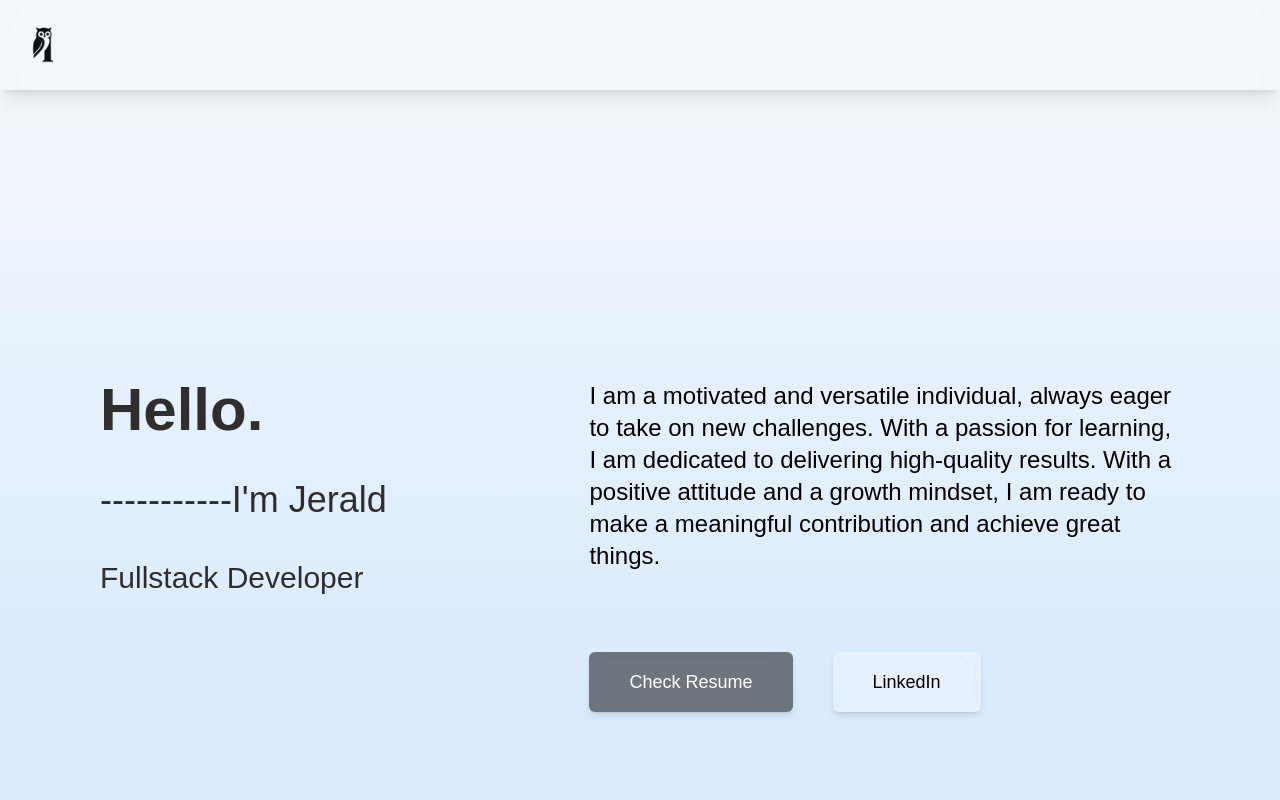
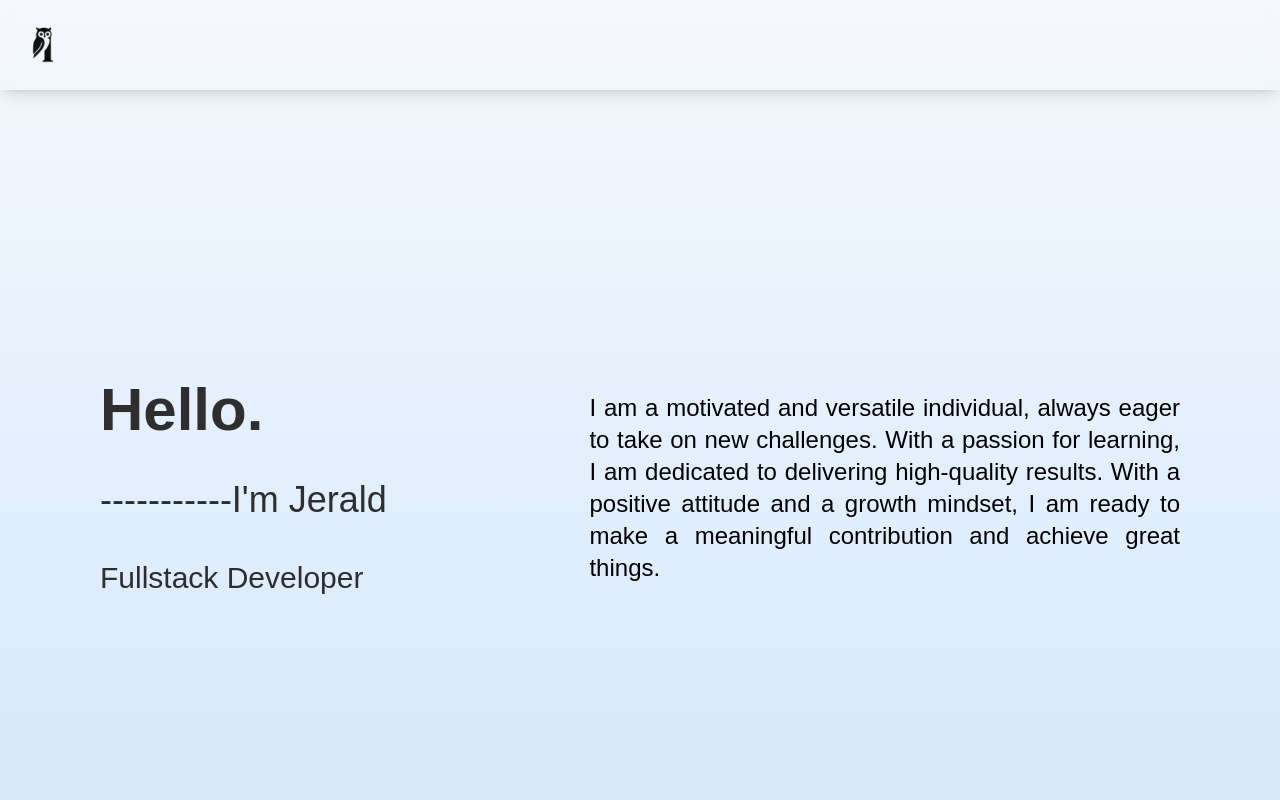
Before and after one commit to Lolillya/new-portfolio, a React (Vite) app: page / in a window 1280 px wide. Shown: the top 800 px of the page. Built offline with nearby package versions, Linux system fonts and the light colour scheme.

Commit message:
adjusted styles

```diff
--- a/src/components/about-me.tsx
+++ b/src/components/about-me.tsx
@@ -22,7 +22,7 @@ export const AboutMe = () => {
             <span className="text-6xl border-b border-border">About Me</span>
 
             <div>
-              <p>I'm a passionate web developer with over 5 years of coding experience and a deep love for software engineering. I enjoy building clean, functional, and user-friendly web applications, and I'm constantly exploring new technologies to expand my skill set. Currently, I'm also diving into the world of blockchain development, driven by a strong interest in decentralized technologies and their potential to reshape the digital landscape. Whether it's crafting sleek front-end interfaces or exploring smart contracts, I'm always excited to learn, build, and push the limits of what software can do.</p>
+              <p className="text-2xl text-justify">I'm a passionate web developer with over 5 years of coding experience and a deep love for software engineering. I enjoy building clean, functional, and user-friendly web applications, and I'm constantly exploring new technologies to expand my skill set. Currently, I'm also diving into the world of blockchain development, driven by a strong interest in decentralized technologies and their potential to reshape the digital landscape. Whether it's crafting sleek front-end interfaces or exploring smart contracts, I'm always excited to learn, build, and push the limits of what software can do.</p>
             </div>
           </div>
         </div>
--- a/src/components/footer.tsx
+++ b/src/components/footer.tsx
@@ -1,23 +1,42 @@
-
-
+import meData from "../constants/const.json";
 
 export const Footer = () => {
+  const me = meData.me[0];
   return (
-
     <>
       <footer>
-
         <div className="flex justify-between w-full max-w-[1200px]">
           <span>© 2025 ir1ya</span>
 
           <div className="flex gap-5">
-            <span>GitHub</span>
-            <span>LinkedIn</span>
-            <span>Facebook</span>
-            <span>WhatsApp</span>
+            <a href={me.github} target="_blank" rel="noopener noreferrer" className="group relative inline-block">
+              <span>GitHub</span>
+              <div className="h-0.5 rounded-full w-full bg-border origin-left scale-x-0 group-hover:scale-x-100 transition-transform duration-300" />
+            </a>
+
+            <span>/</span>
+
+            <a href={me.linkedin} target="_blank" rel="noopener noreferrer" className="group relative inline-block">
+              <span>LinkedIn</span>
+              <div className="h-0.5 rounded-full w-full bg-border origin-left scale-x-0 group-hover:scale-x-100 transition-transform duration-300" />
+            </a>
+
+            <span>/</span>
+
+            <a href={me.facebook} target="_blank" rel="noopener noreferrer" className="group relative inline-block">
+              <span>Facebook</span>
+              <div className="h-0.5 rounded-full w-full bg-border origin-left scale-x-0 group-hover:scale-x-100 transition-transform duration-300" />
+            </a>
+
+            <span>/</span>
+
+            <a href={me.whatsapp} target="_blank" rel="noopener noreferrer" className="group relative inline-block">
+              <span>WhatsApp</span>
+              <div className="h-0.5 rounded-full w-full bg-border origin-left scale-x-0 group-hover:scale-x-100 transition-transform duration-300" />
+            </a>
           </div>
         </div>
       </footer>
     </>
-  )
-}
+  );
+};
--- a/src/components/hero.tsx
+++ b/src/components/hero.tsx
@@ -1,4 +1,4 @@
-import { Button } from "./ui/button"
+import { Button } from "./ui/button";
 
 export const Hero = () => {
   return (
@@ -11,24 +11,16 @@ export const Hero = () => {
             <span className="font-light text-3xl">Fullstack Developer</span>
           </div>
 
-          <div className="flex flex-col justify-between w-full div-wrapper gap-20">
-            <div className="">
-              <p className="text-2xl font-thin">
-                I am a motivated and versatile individual, always eager to take on new challenges.
-                With a passion for learning, I am dedicated to delivering high-quality results.
-                With a positive attitude and a growth mindset, I am ready to make a meaningful
-                contribution and achieve great things.
-              </p>
-            </div>
+          <div className="flex flex-col justify-center items-center w-full div-wrapper">
+            <p className="text-2xl font-thin text-justify">
+              I am a motivated and versatile individual, always eager to take on new challenges. With a passion for
+              learning, I am dedicated to delivering high-quality results. With a positive attitude and a growth
+              mindset, I am ready to make a meaningful contribution and achieve great things.
+            </p>
 
-            <div className="flex gap-10">
-              <Button style="1">Check Resume</Button>
-              <Button style="2">LinkedIn</Button>
-            </div>
           </div>
         </div>
       </section>
-
     </>
-  )
-}
+  );
+};
--- a/src/constants/const.json
+++ b/src/constants/const.json
@@ -5,10 +5,10 @@
       "role": "Full Stack Developer",
       "desc": "I am a motivated and versatile individual, always eager to take on new challenges. With a passion for learning, I am dedicated to delivering high-quality results. With a positive attitude and a growth mindset, I am ready to make a meaningful contribution and achieve great things.",
       "resume": "https://drive.google.com/file/d/1-0000000000000000000000000000000000000000/view?usp=sharing",
-      "linkedin": "https://www.linkedin.com/in/jerald-dagaang-0000000000/",
-      "github": "https://github.com/jerald-dagaang",
-      "facebook": "https://www.facebook.com/jerald.dagaang.5",
-      "whatsapp": "https://wa.me/0000000000000000000000000000000000000000"
+      "linkedin": "https://www.linkedin.com/in/jerald-dagaang-83266624b/",
+      "github": "https://github.com/Lolillya",
+      "facebook": "https://www.facebook.com/i.am.jeraldd",
+      "whatsapp": "https://wa.me/63908721551"
     }
   ],
   "projects": [
--- a/src/index.css
+++ b/src/index.css
@@ -38,6 +38,10 @@
     @apply w-full flex justify-center;
   }
 
+  a {
+    @apply flex flex-col;
+  }
+
   .wrapper {
     @apply w-full min-h-dvh flex py-10 px-20 flex-col;
   }
```
